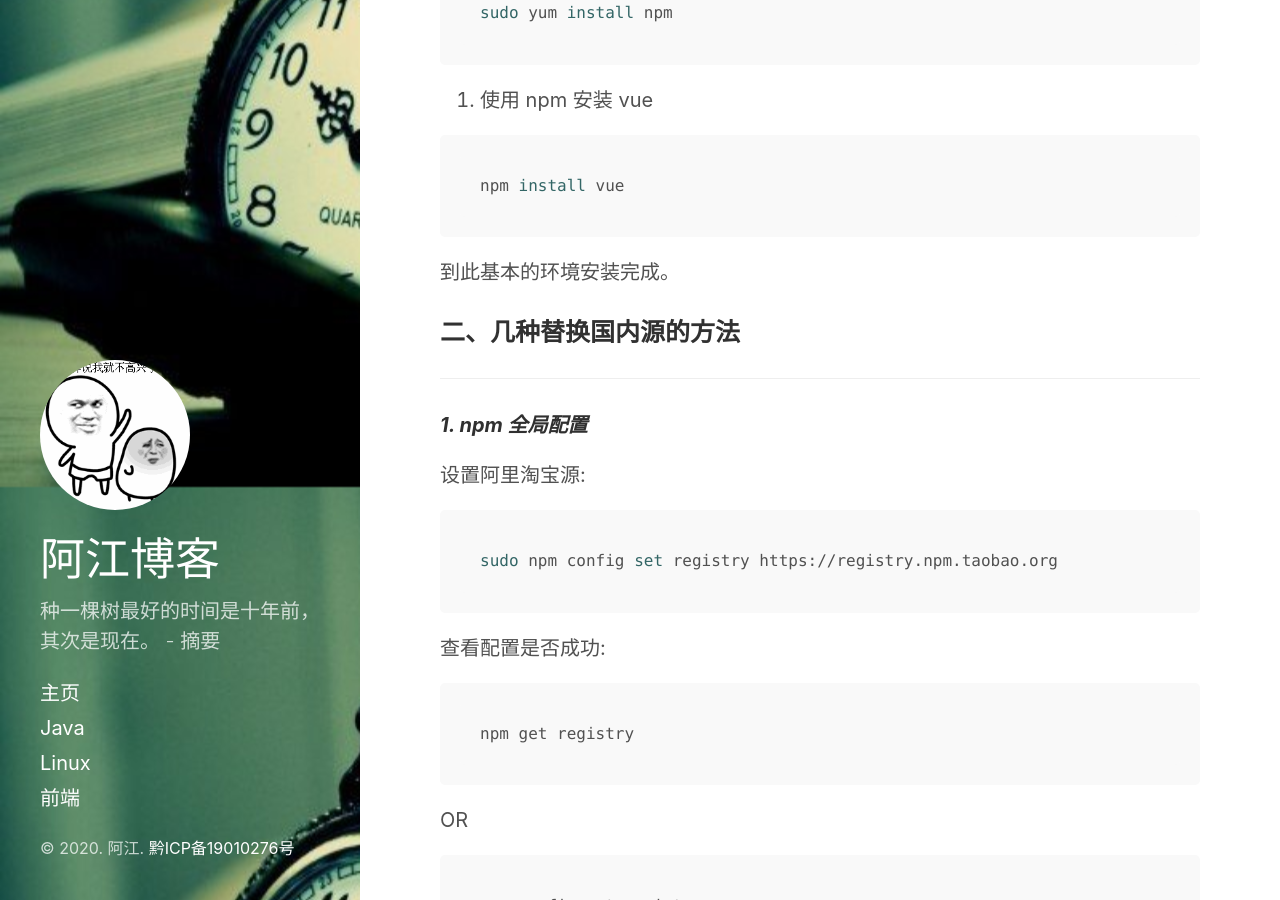
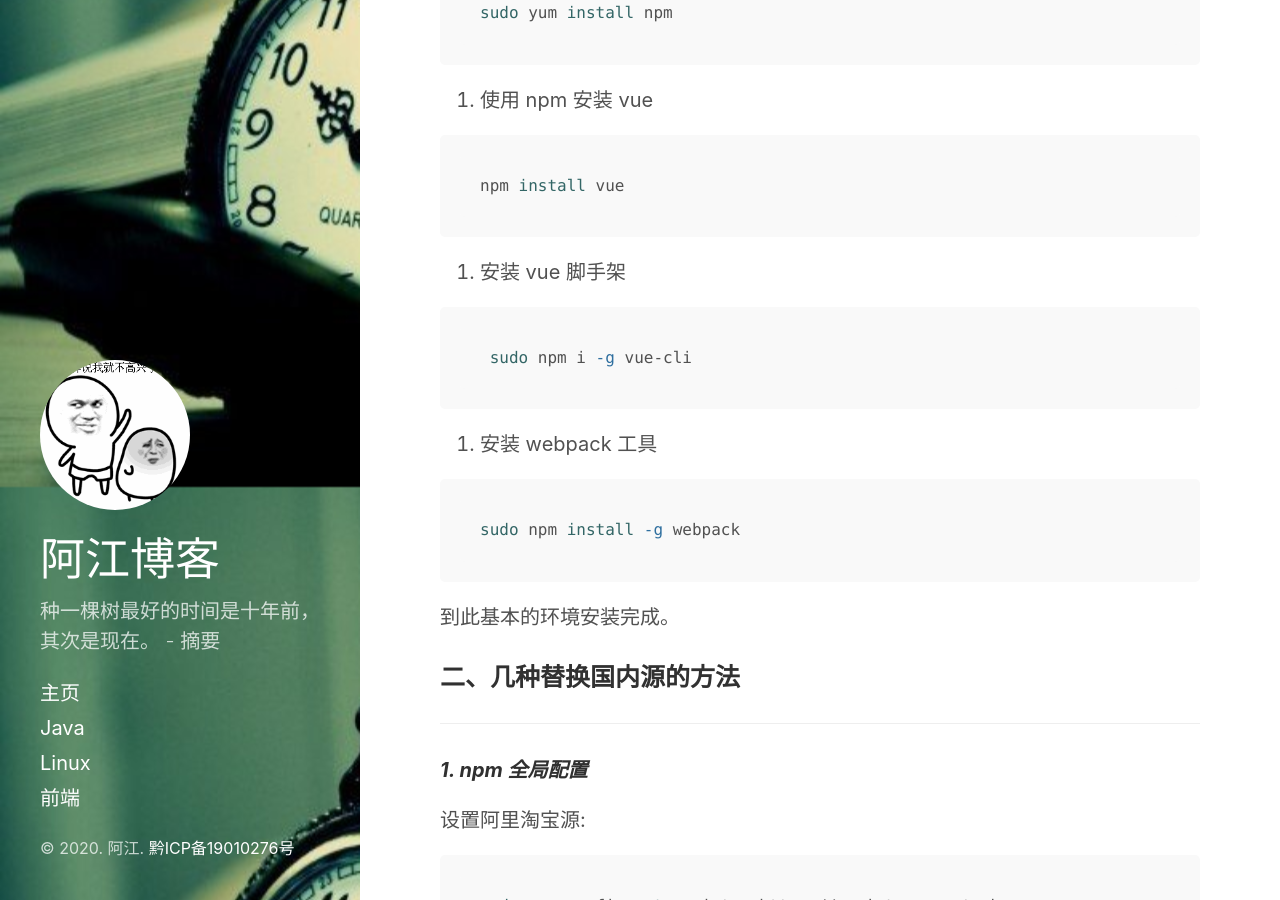
Before and after one commit to bryanluo/bryanluo.github.com, a Jekyll site: the page built from docs/_posts/2020-10-14-前端-vue环境搭建.md, in a window 1280 px wide and 900 px high, scrolled down 413 px. Built offline with Jekyll 4.4.1, drawn with Linux system fonts in a browser that asks for light colours.

Commit message:
添加部分环境配置

````diff
--- a/docs/_posts/2020-10-14-前端-vue环境搭建.md
+++ b/docs/_posts/2020-10-14-前端-vue环境搭建.md
@@ -27,6 +27,19 @@ sudo yum install npm
 ```bash
 npm install vue
 ```
+
+3. 安装 vue 脚手架
+
+```bash
+ sudo npm i -g vue-cli
+```
+
+4. 安装 webpack 工具
+
+```bash
+sudo npm install -g webpack
+```
+
 
 到此基本的环境安装完成。
 
````
